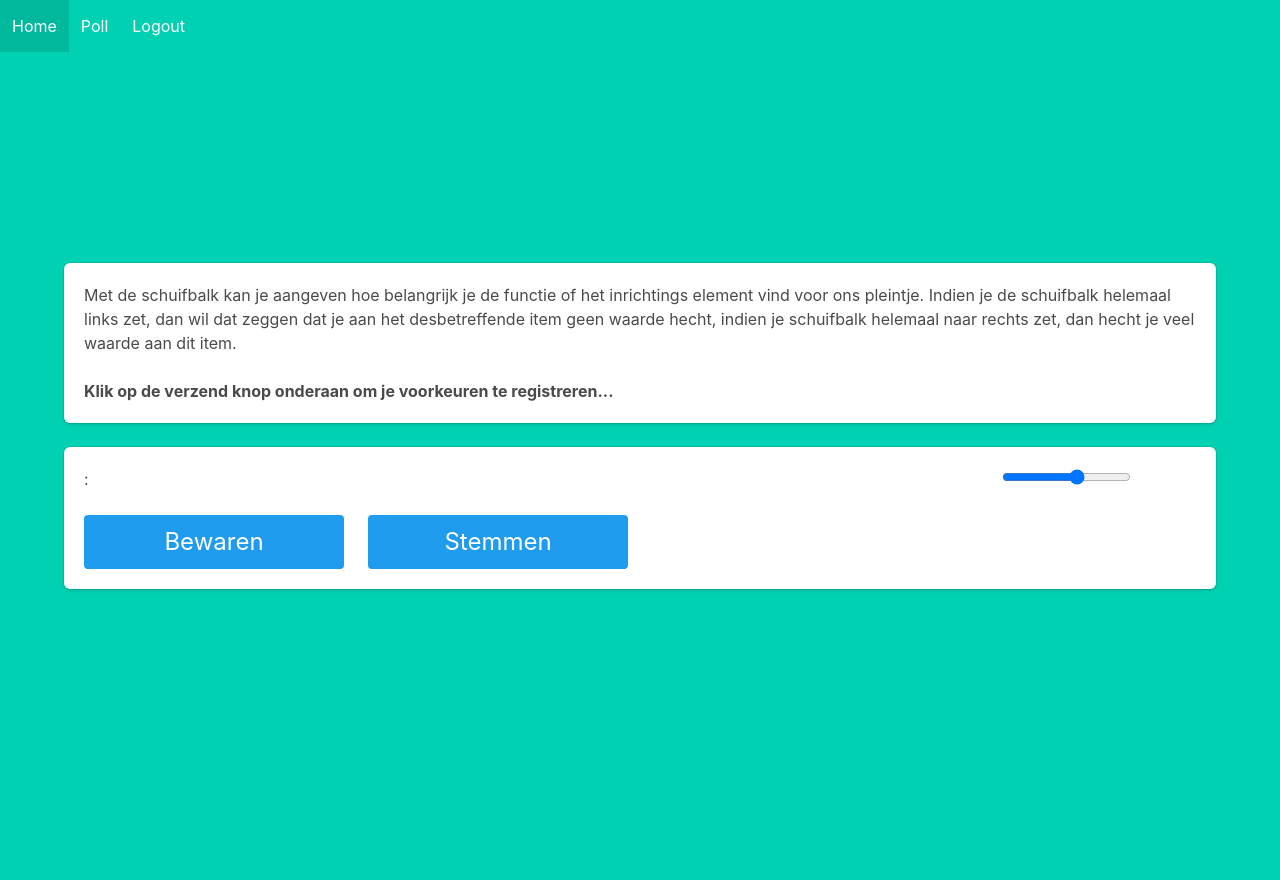
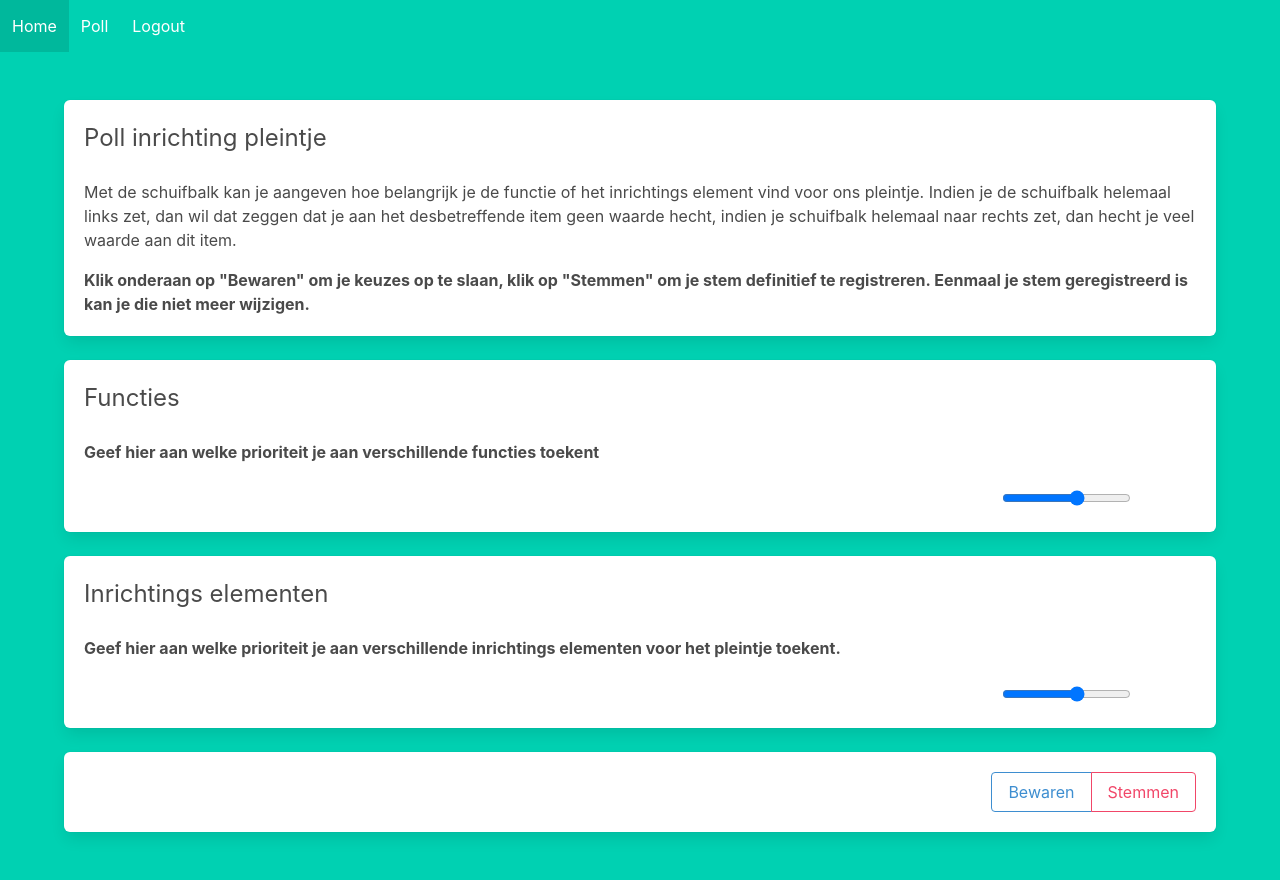
Before and after one commit to binomaiheu/poll-app, a Flask app: page /poll in a window 1280 px wide. Before the commit the page ends 591 px from the top, so only its background shows below. Run offline with Flask 2, Linux system fonts and the light colour scheme; the visitor is signed in with stand-in values (Sample User, id 1); data comes from the database, SQL or seed files in the repository; data that the repository does not hold is empty; some libraries are stand-ins or nearby versions.

Commit message:
implemented functions and elements separately

```diff
--- a/poll/forms.py
+++ b/poll/forms.py
@@ -23,6 +23,7 @@ class PollForm(FlaskForm):
     Form for a list of questions, see : https://newbedev.com/add-input-fields-dynamically-with-wtforms
 
     """
-    questions = FieldList(FormField(QuestionForm), min_entries=1)
+    functions = FieldList(FormField(QuestionForm), min_entries=1)
+    elements  = FieldList(FormField(QuestionForm), min_entries=1)
     save = SubmitField("Bewaren")
     submit = SubmitField("Stemmen")
--- a/poll/main.py
+++ b/poll/main.py
@@ -20,22 +20,31 @@ def poll():
 
     # https://prettyprinted.com/tutorials/how-to-use-fieldlist-in-flask-wtf
 
-    # get the scores given by the user to each option
+    # get the scores given by the user to each option, this returns a list of
+    # tuples containing the (Option, Vote) for the query
     result = get_user_scores( current_user.secret_key )
 
-    votes = [ x[1] for x in result ]
+    votes_functions = [ x[1] for x in result if x[0].category == "Functies" ]
+    votes_elements  = [ x[1] for x in result if x[0].category == "Elementen" ]
 
-    form = PollForm(questions=[{"rating": x.score } for x in votes ])
-    titles = [ x[0].description for x in result ]
+    titles_functions = [ x[0].description for x in result if x[0].category == "Functies" ]
+    titles_elements = [ x[0].description for x in result if x[0].category == "Elementen"]
+
+    form = PollForm(functions=[{"rating": v.score } for v in votes_functions ],
+                    elements=[{"rating": v.score } for v in votes_elements ])
+
 
     if form.validate_on_submit():  # we don't have to check whether it is a POST request, validate_on_submit does this
 
-        for idx, q in enumerate(form.questions):
+        for idx, q in enumerate(form.functions):
             # put the scores back into the database and go to thank you page...
-            votes[idx].score = q.rating.data
+            votes_functions[idx].score = q.rating.data
+            db.session.add(votes_functions[idx])
 
-            # add to the session
-            db.session.add(votes[idx])
+        for idx, q in enumerate(form.elements):
+            # put the scores back into the database and go to thank you page...
+            votes_elements[idx].score = q.rating.data
+            db.session.add(votes_elements[idx])
 
         # and persist to database
         db.session.commit()
@@ -54,7 +63,8 @@ def poll():
 
     return render_template('poll.html',
         secret_key=current_user.secret_key,
-        titles=titles,
+        titles_functions=titles_functions,
+        titles_elements=titles_elements,
         form=form)
 
 
--- a/poll/templates/base.html
+++ b/poll/templates/base.html
@@ -6,7 +6,7 @@
     <meta http-equiv="X-UA-Compatible" content="IE=edge">
     <meta name="viewport" content="width=device-width, initial-scale=1">
     <title>Dennenhof Poll</title>
-    <link rel="stylesheet" href="https://cdnjs.cloudflare.com/ajax/libs/bulma/0.7.2/css/bulma.min.css" />
+    <link rel="stylesheet" href="https://cdn.jsdelivr.net/npm/bulma@0.9.3/css/bulma.min.css" />
 </head>
 
 <body>
--- a/poll/templates/poll.html
+++ b/poll/templates/poll.html
@@ -3,15 +3,16 @@
 {% block content %}
 
 <div class="box">
+  <div class="content is-large">
+    <p style="text-align: left;">Poll inrichting pleintje</p>
+  </div>
+  <div class="content">
     <p style="text-align: left;">Met de schuifbalk kan je aangeven hoe belangrijk je de functie of het inrichtings element vind voor ons pleintje. Indien
       je de schuifbalk helemaal links zet, dan wil dat zeggen dat je aan het desbetreffende item geen waarde hecht, indien je
       schuifbalk helemaal naar rechts zet, dan hecht je veel waarde aan dit item. </p>
-
-  <br/>
-  <p style="text-align: left;"><b>Klik op de verzend knop onderaan om je voorkeuren te registreren...</b></p>
+    <p style="text-align: left;"><b>Klik onderaan op "Bewaren" om je keuzes op te slaan, klik op "Stemmen" om je stem definitief
+      te registreren. Eenmaal je stem geregistreerd is kan je die niet meer wijzigen.</b></p>
   </div>
-
-<div class="box">
   {% with messages = get_flashed_messages() %}
   {% if messages %}
       <div class="notification is-warning">
@@ -19,25 +20,50 @@
       </div>
   {% endif %}
   {% endwith %}
+</div>
 
 <form method="POST" action="/poll">
   {{ form.csrf_token }}
-
-  {% for question in form.questions %}
+  <div class="box">
+    <div class="content is-large">
+      <p style="text-align: left;">Functies</p>
+    </div>
+    <div class="content">
+      <p style="text-align: left;"><b>Geef hier aan welke prioriteit je aan verschillende functies toekent</b></p>
+    </div>
+    {% for q in form.functions %}
     <div class="columns">
       <div class="column is-three-quarters">
-        <p style="text-align:left;">{{ titles[loop.index0] }} :</p>
+        <p style="text-align:left;">{{ titles_functions[loop.index0] }}</p>
       </div>
-      <div class="column">{{ question.hidden_tag() }}{{ question.form.rating() }}</div>
+      <div class="column">{{ q.hidden_tag() }}{{ q.form.rating() }}</div>
     </div>
     {% endfor %}
+  </div>
 
+  <div class="box">
+    <div class="content is-large">
+      <p style="text-align: left;">Inrichtings elementen</p>
+    </div>
+    <div class="content">
+      <p style="text-align: left;"><b>Geef hier aan welke prioriteit je aan verschillende inrichtings elementen voor het
+         pleintje toekent.</b></p>
+    </div>
+    {% for q in form.elements %}
     <div class="columns">
-  <div class="column is-one-quarter">
-    {{ form.save(class_="button is-block is-info is-large is-fullwidth")}}
+      <div class="column is-three-quarters">
+        <p style="text-align:left;">{{ titles_elements[loop.index0] }}</p>
       </div>
-  <div class="column is-one-quarter">
-    {{ form.submit(class_="button is-block is-info is-large is-fullwidth")}}
+      <div class="column">{{ q.hidden_tag() }}{{ q.form.rating() }}</div>
+    </div>
+  {% endfor %}
+</div>
+
+<div class="box">
+  <div class="buttons has-addons is-right">
+    {{ form.save(class_="button is-info is-outlined")}}
+    {{ form.submit(class_="button is-danger is-outlined")}}
+  </div>
   </div>
 </div>
 </form>
--- a/poll/tools.py
+++ b/poll/tools.py
@@ -17,8 +17,7 @@ def get_user_scores(secret_key: str):
     """
     Returns the scores from the db for the given secret key
     """
-
-    return db.session.query(Option, Vote, User).\
+    return db.session.query(Option, Vote).\
             join(Vote, Vote.option_id == Option.id).\
             join(User, Vote.user_id == User.id).\
             filter(User.secret_key == secret_key).\
```
Lines whose indentation alone changed are shown as unchanged.
